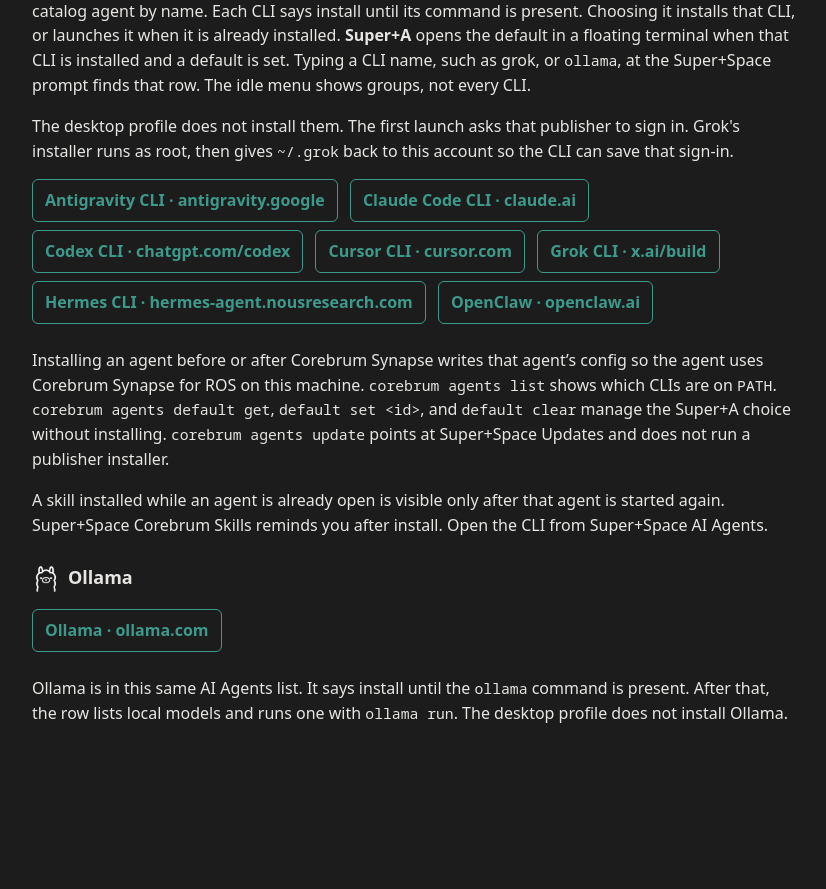
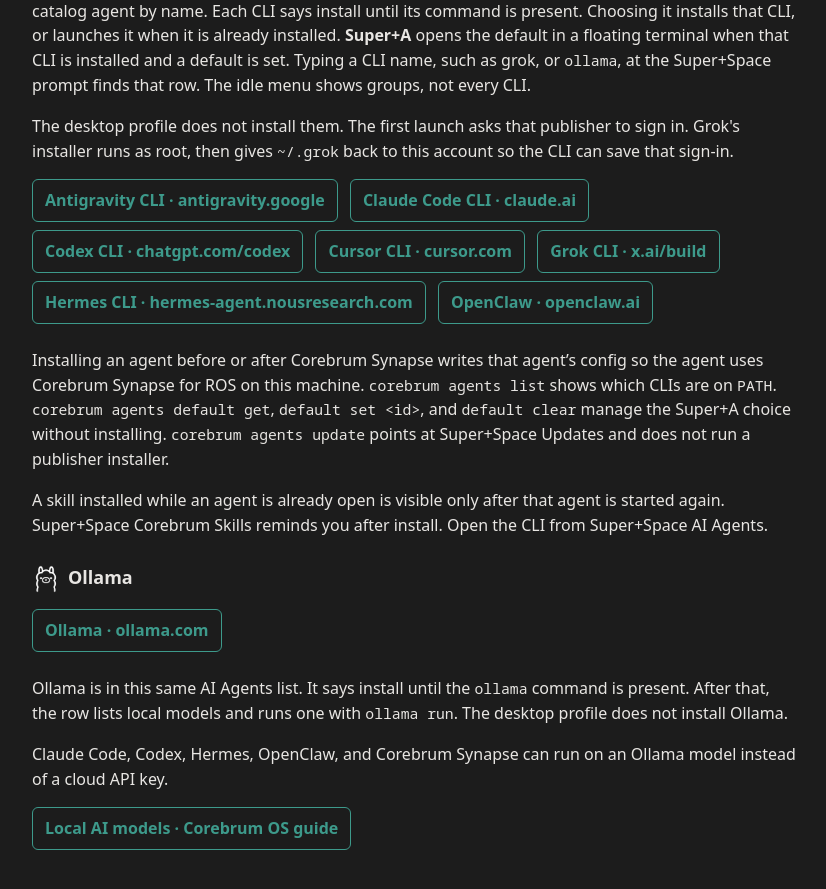
Before and after one commit to Corebrum/corebrum-os, a plain HTML site: page config/getting-started/agents.html in a window 1280 px wide. Shown: the part 147-1036 px from the top of the page, without its empty margins (16-842 px from the left). Before the commit the page ends 961 px from the top, so only its background shows below. Drawn offline with Linux system fonts and the light colour scheme; files whose address does not match are found by name.

Commit message:
Add a local AI models guide for Ollama with the agents and Synapse
Co-Authored-By: Claude Opus 5.5 <noreply@anthropic.com>

```diff
--- a/config/getting-started/agents.html
+++ b/config/getting-started/agents.html
@@ -27,6 +27,8 @@
       <h2><img src="/ollama.png" alt="">Ollama</h2>
       <p><a class="out" href="https://ollama.com">Ollama · ollama.com</a></p>
       <p>Ollama is in this same AI Agents list. It says install until the <code>ollama</code> command is present. After that, the row lists local models and runs one with <code>ollama run</code>. The desktop profile does not install Ollama.</p>
+      <p>Claude Code, Codex, Hermes, OpenClaw, and Corebrum Synapse can run on an Ollama model instead of a cloud API key.</p>
+      <p><a class="out" href="https://github.com/Corebrum/corebrum-os/blob/master/docs/local-models.md">Local AI models · Corebrum OS guide</a></p>
     </main>
   </div>
 </body>
```
Also changed, not shown: 4 other files.
